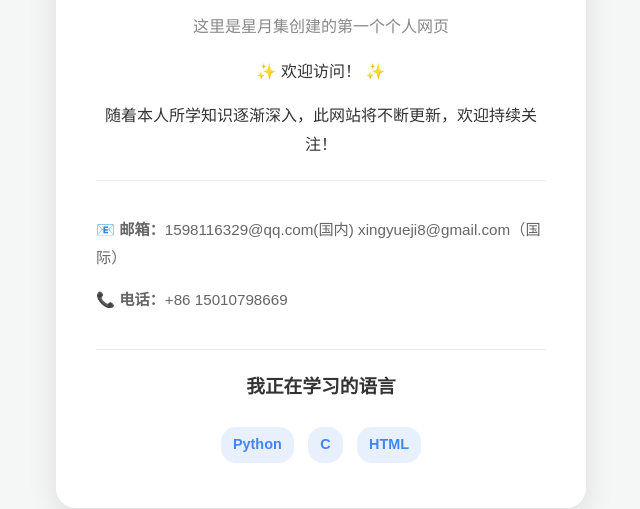
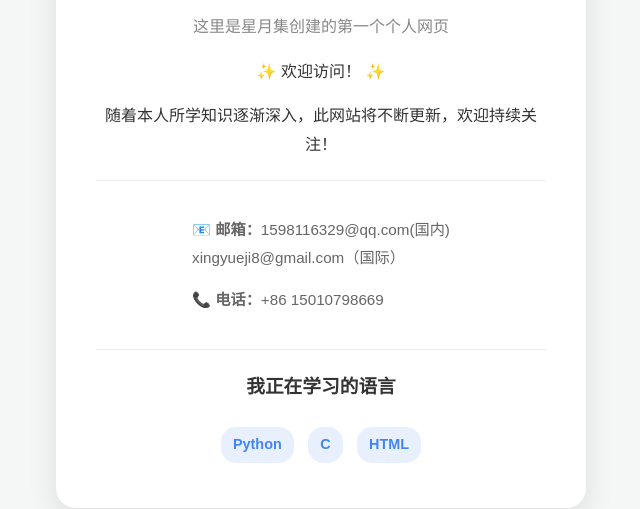
Before and after one commit to star-moon-sky1/picture, a plain HTML site: page index.html in a window 1280 px wide. Shown: the part 291-800 px from the top of the page, without its empty margins (319-959 px from the left). Drawn offline with Linux system fonts and the light colour scheme.

Commit message:
Update index.html

```diff
--- a/index.html
+++ b/index.html
@@ -81,7 +81,7 @@
         <hr>
 
         <div class="contact-info">
-            <p>📧 <strong>邮箱：</strong>1598116329@qq.com(国内) xingyueji8@gmail.com（国际）</p>
+            <p>📧 <strong>邮箱：</strong>1598116329@qq.com(国内) <br> xingyueji8@gmail.com（国际）</p>
             <p>📞 <strong>电话：</strong>+86 15010798669</p>
         </div>
 
```
